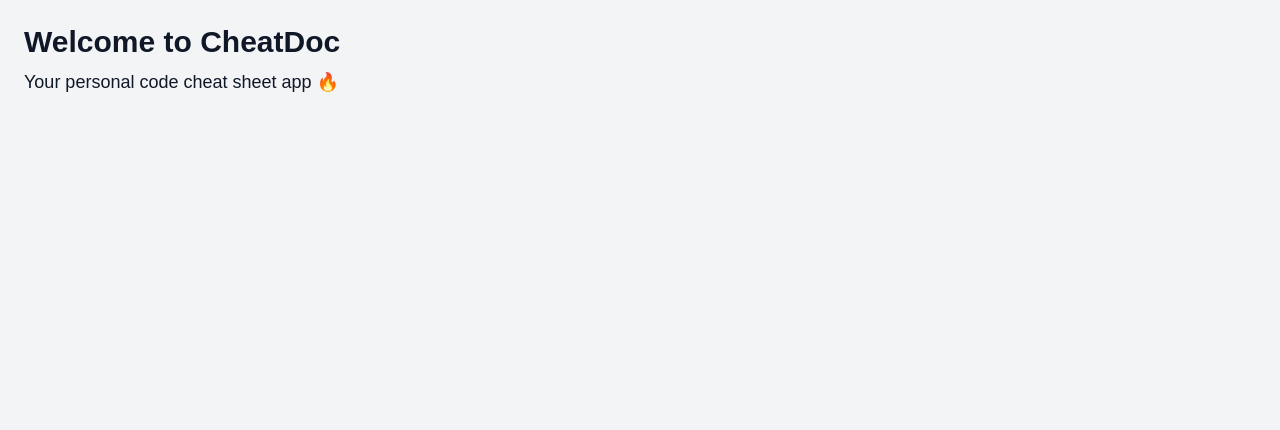
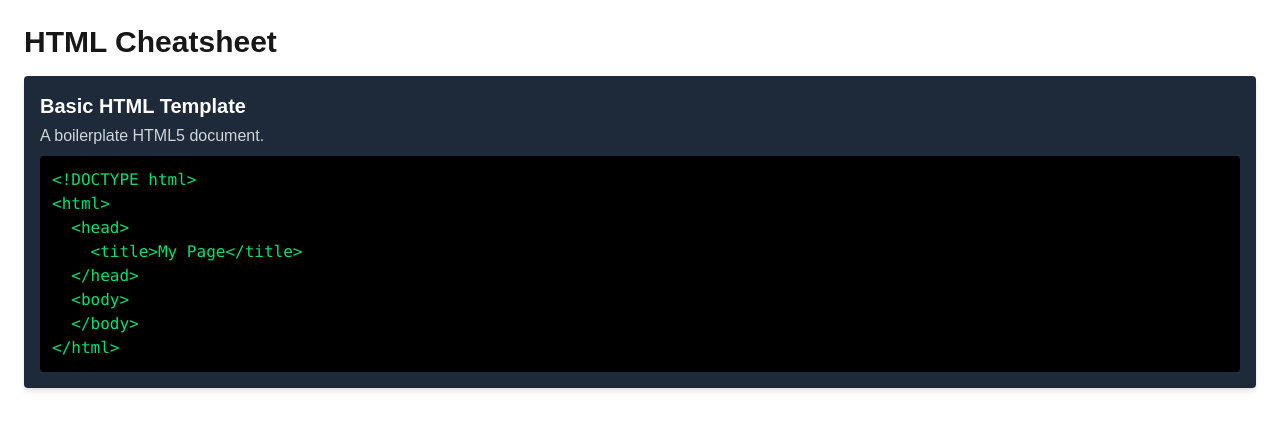
Before and after one commit to luiscolon0426/cheat-doc, a Next.js app in the folder cheat-doc/: page / in a window 1280 px wide. Shown: the top 430 px of the page. Built offline with nearby package versions, Linux system fonts and the light colour scheme.

Commit message:
create codeblock component

```diff
--- /dev/null
+++ b/cheat-doc/src/app/components/CodeBlock.tsx
@@ -0,0 +1,21 @@
+type CodeBlockProps = {
+  title: string;
+  description: string;
+  code: string;
+};
+
+export default function CodeBlock({
+  title,
+  description,
+  code,
+}: CodeBlockProps) {
+  return (
+    <div className="bg-gray-800 text-white rounded p-4 mb-4 shadow-md">
+      <h3 className="text-xl font-semibold mb-1">{title}</h3>
+      <p className="mb-2 text-gray-300">{description}</p>
+      <pre className="bg-black text-green-400 rounded p-3 overflow-x-auto">
+        <code>{code}</code>
+      </pre>
+    </div>
+  );
+}
--- /dev/null
+++ b/cheat-doc/src/app/data/html.json
@@ -0,0 +1,10 @@
+{
+  "title": "HTML",
+  "snippets": [
+    {
+      "title": "Basic HTML Template",
+      "description": "A boilerplate HTML5 document.",
+      "code": "<!DOCTYPE html>\n<html>\n  <head>\n    <title>My Page</title>\n  </head>\n  <body>\n  </body>\n</html>"
+    }
+  ]
+}
--- a/cheat-doc/src/app/page.tsx
+++ b/cheat-doc/src/app/page.tsx
@@ -1,15 +1,13 @@
-import Head from "next/head";
+import CodeBlock from "./components/CodeBlock";
+import htmlData from "./data/html.json";
 
-export default function Home() {
+export default function HtmlPage() {
   return (
-    <>
-      <Head>
-        <title>QuickRef</title>
-      </Head>
-      <main className="min-h-screen bg-gray-100 dark:bg-gray-900 text-gray-900 dark:text-white p-6">
-        <h1 className="text-3xl font-bold">Welcome to Cheat{}Doc</h1>
-        <p className="mt-2 text-lg">Your personal code cheat sheet app 🔥</p>
-      </main>
-    </>
+    <main className="p-6">
+      <h1 className="text-3xl font-bold mb-4">{htmlData.title} Cheatsheet</h1>
+      {htmlData.snippets.map((snippet, i) => (
+        <CodeBlock key={i} {...snippet} />
+      ))}
+    </main>
   );
 }
```
